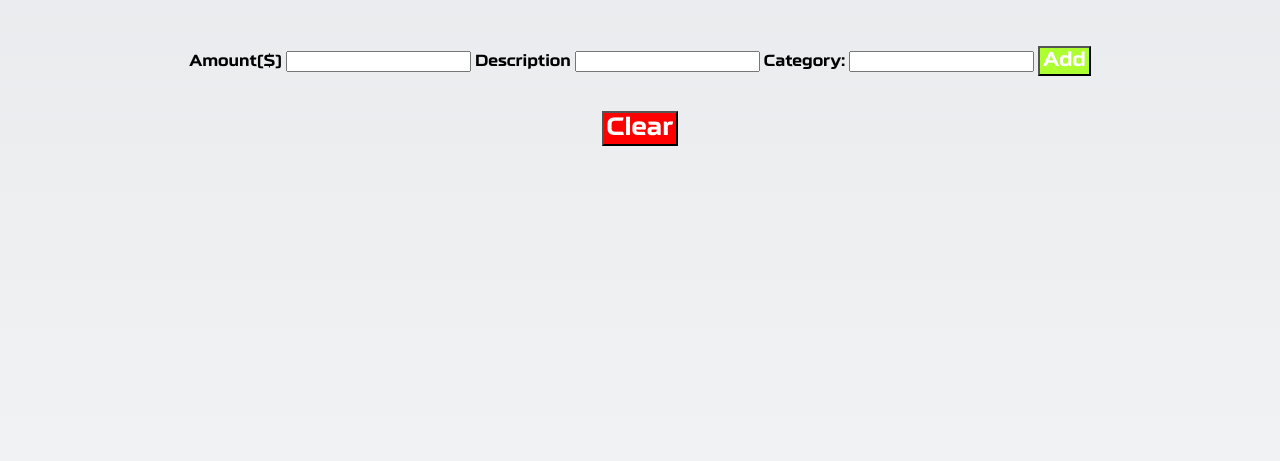
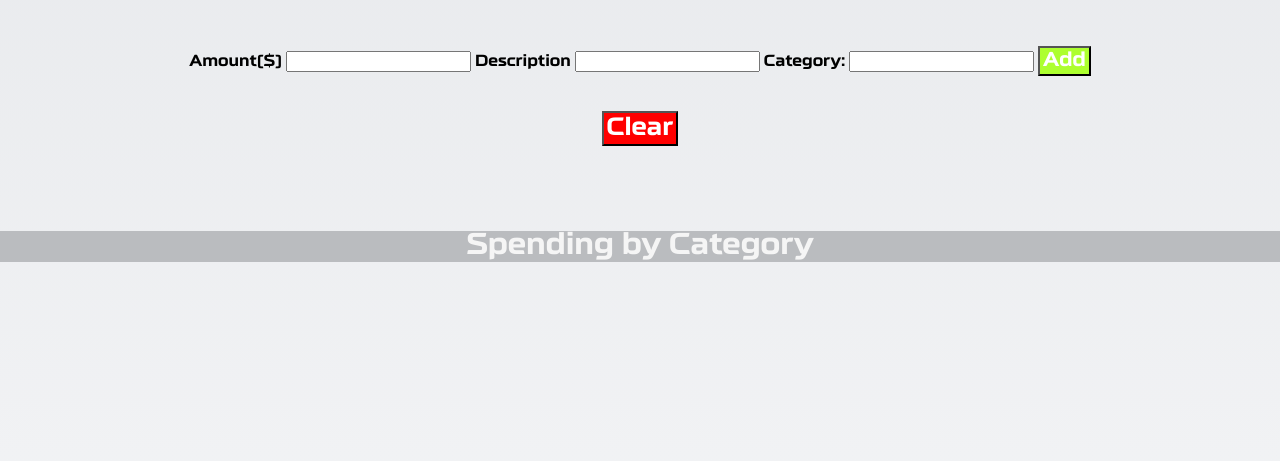
Before and after one commit to owenpanos02/budget_app, a Flask app: page /start in a window 1280 px wide. Shown: the part 269-730 px from the top of the page. Run offline with Flask 2, Linux system fonts and the light colour scheme.

Commit message:
Add files via upload

```diff
--- a/templates/start.html
+++ b/templates/start.html
@@ -41,6 +41,7 @@
 </div>
 
 <div class = 'graph'>
+    <h5>Spending by Category</h5>
     <center><img src= "{{ plot_image }}""</center>
 </div>
 </body>
```
